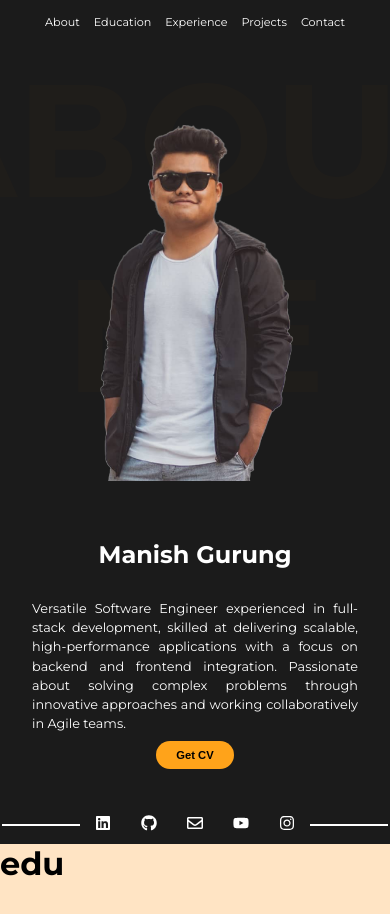
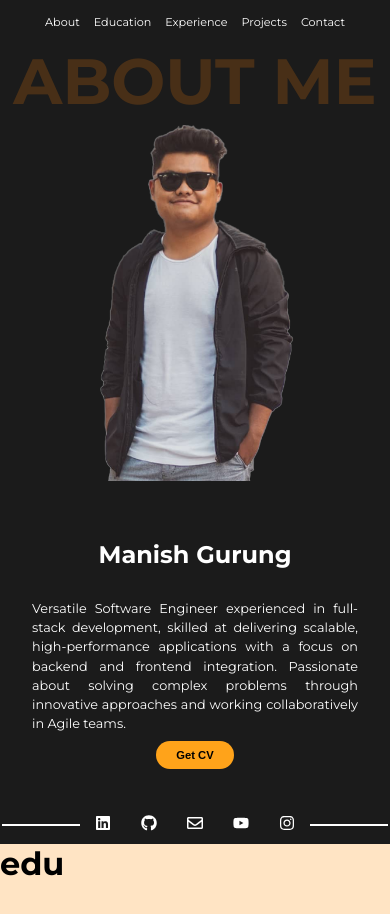
Before and after one commit to Gurung-Manish/Portfolio, a React (Create React App) app: page / in a window 390 px wide. Shown: the top 914 px of the page. Built offline with nearby package versions, Linux system fonts and the light colour scheme; a web font is replaced by a local one.

Commit message:
saved watermark solved

```diff
--- a/src/containers/About/About.css
+++ b/src/containers/About/About.css
@@ -175,12 +175,11 @@
   }
 
   .about__watermark {
-    font-size: 3rem; /* Decrease watermark size */
+    font-size: 2rem; /* Decrease watermark size */
     top: 10%; /* Adjust the position slightly */
     transform: none; /* Ensure it stays properly aligned */
     text-align: center; /* Center watermark text */
     width: 100%; /* Span the full width */
-    opacity: 0.1; /* Subtle watermark effect */
   }
 }
 
@@ -229,7 +228,7 @@
   }
 
   .about__watermark {
-    font-size: 5rem; /* Reduce watermark size */
+    font-size: 2rem; /* Reduce watermark size */
     top: 5%; /* Adjust position slightly */
     text-align: center; /* Center the watermark */
   }
```
